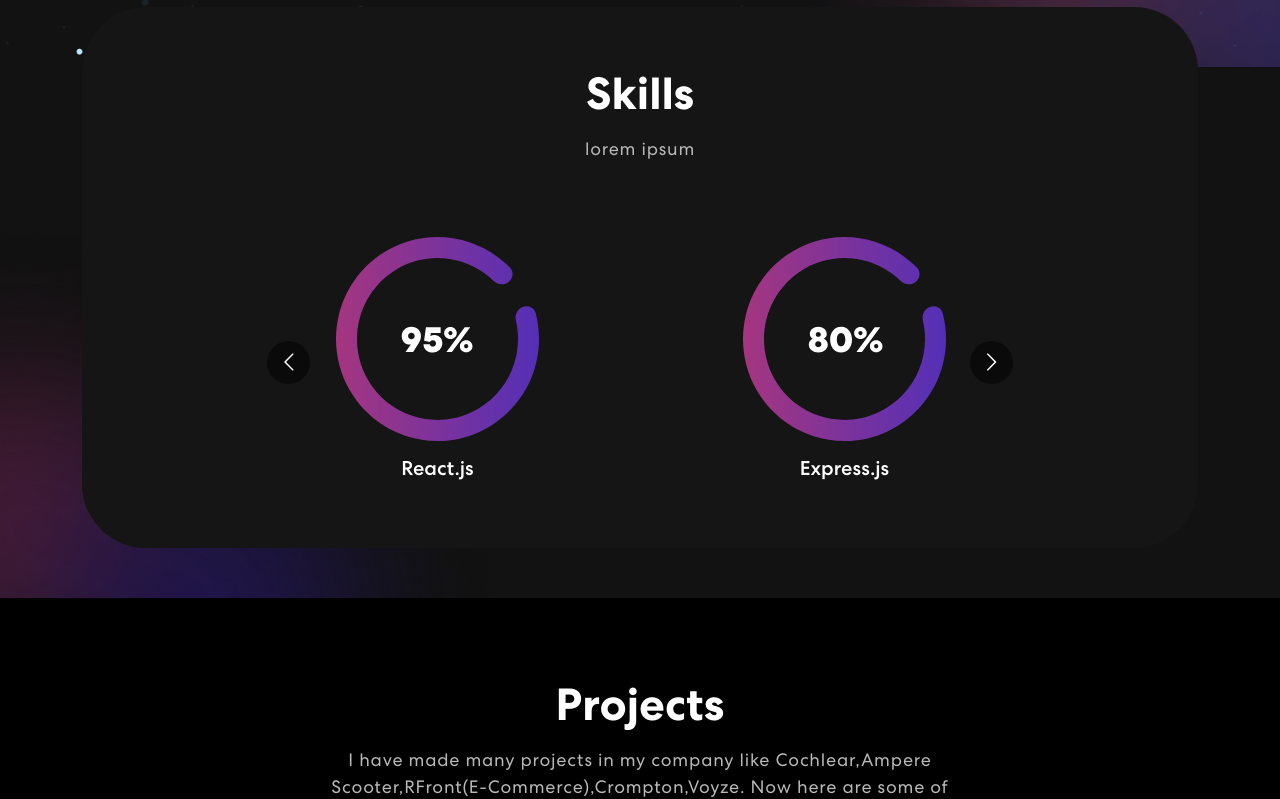
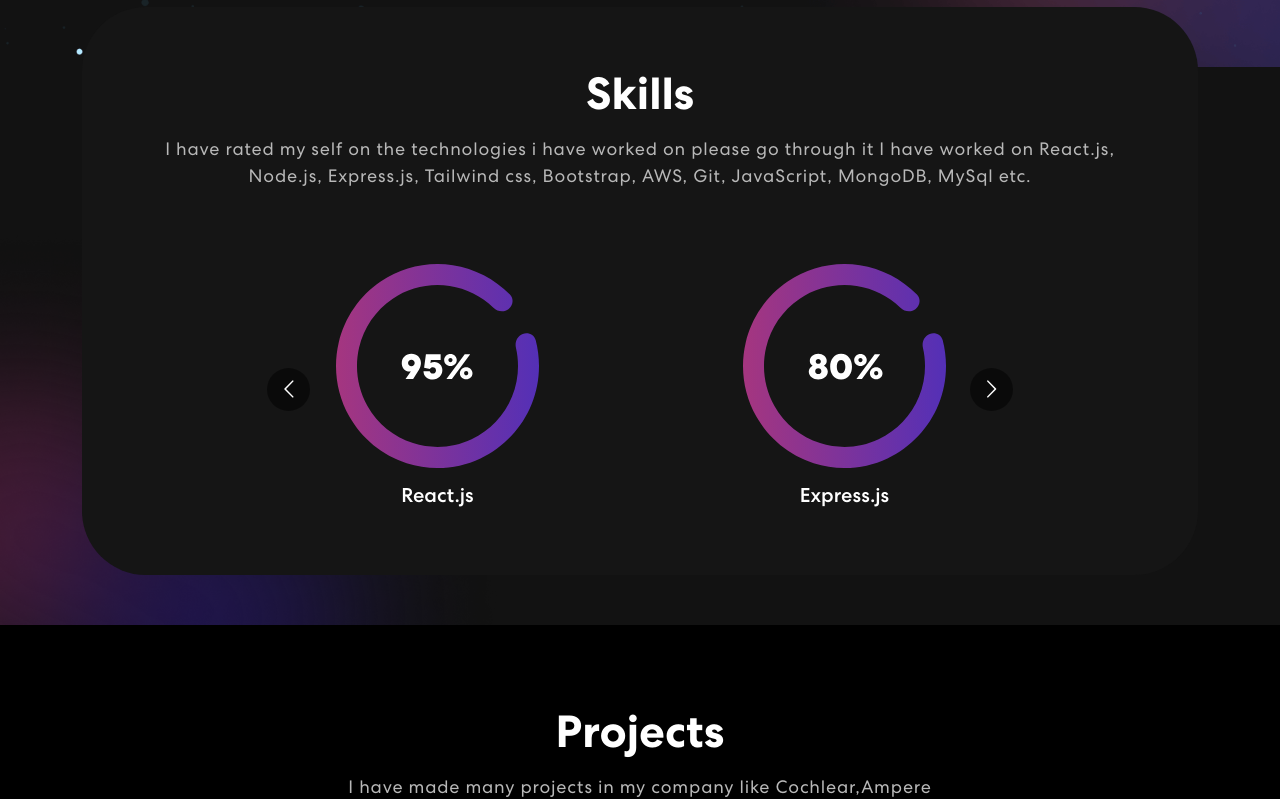
Before and after one commit to u-k-r-h007/my-website, a React (Create React App) app: page / in a window 1280 px wide. Shown: the part 743-1542 px from the top of the page. Built offline with nearby package versions, Linux system fonts and the light colour scheme; no server answers.

Commit message:
new changes

```diff
--- a/src/components/Footer.js
+++ b/src/components/Footer.js
@@ -2,7 +2,7 @@
 import  MailchimpForm  from "./MailChimpForm";
 import logo from "../assets/img/logo.svg";
 import navIcon1 from "../assets/img/nav-icon1.svg";
-import navIcon2 from "../assets/img/nav-icon2.svg";
+import navIcon2 from "../assets/img/github.svg";
 import navIcon3 from "../assets/img/nav-icon3.svg";
 const Footer = () => {
   return (
@@ -15,8 +15,9 @@
         </Col>
         <Col size={12} sm={6} className="text-center text-sm-end">
           <div className="social-icon">
-            <a href="#"><img src={navIcon1} alt="Icon" /></a>
-            <a href="#"><img src={navIcon2} alt="Icon" /></a>
+            <a href="https://www.linkedin.com/in/utkarsh-srivastava-a081a319a/"
+                target="_blank"><img src={navIcon1} alt="Icon" /></a>
+            <a href="https://github.com/u-k-r-h007"  target="_blank"><img src={navIcon2} alt="Icon" /></a>
             <a href="#"><img src={navIcon3} alt="Icon" /></a>
           </div>
           <p>Copyright 2022. All Rights Reserved</p>
--- a/src/components/NavBar.js
+++ b/src/components/NavBar.js
@@ -82,7 +82,7 @@
               >
                 <img src={navIcon1} alt="linkdin" />
               </a>
-              <a href="https://github.com/u-k-r-h007">
+              <a href="https://github.com/u-k-r-h007"  target="_blank">
                 <img src={navIcon2} alt="github" />
               </a>
               <a href="#">
--- a/src/components/Skills.js
+++ b/src/components/Skills.js
@@ -36,7 +36,9 @@
           <Col>
             <div className="skill-bx">
               <h2>Skills</h2>
-              <p>lorem ipsum</p>
+              <p>I have rated my self on the technologies i have worked on please go through it
+                I have worked on React.js, Node.js, Express.js, Tailwind css, Bootstrap, AWS, Git, JavaScript, MongoDB, MySql etc.
+              </p>
               <Carousel
                 responsive={responsive}
                 infinite={true}
@@ -81,6 +83,10 @@
                   <img src={meter1} alt="image" />
                   <h5>GIT</h5>
                 </div>
+                <div className="item">
+                  <img src={meter1} alt="image" />
+                  <h5>AWS</h5>
+                </div>
               </Carousel>
             </div>
           </Col>
```
